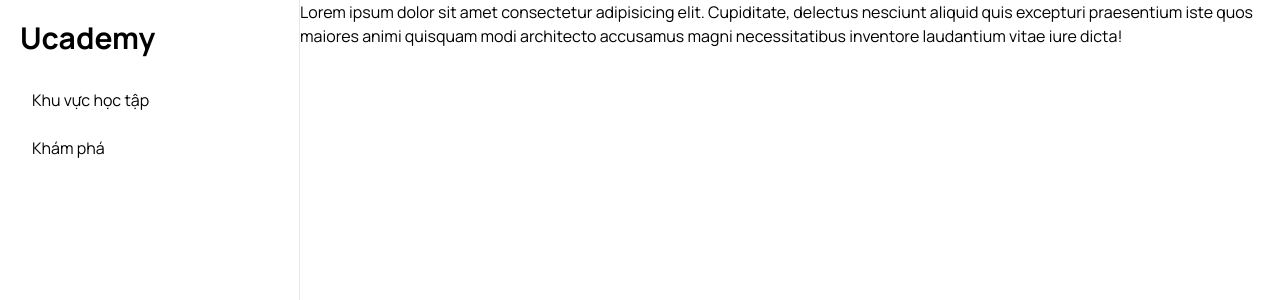
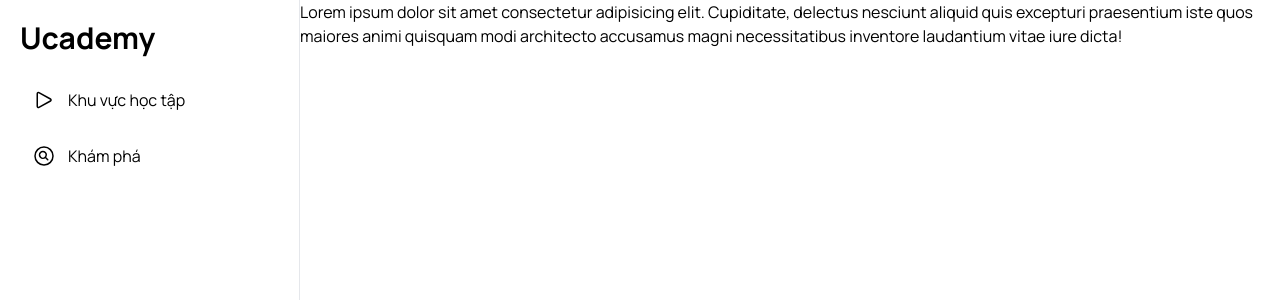
Before and after one commit to baoqp19/ELearning, a Next.js app in the folder my-app/: page / in a window 1280 px wide. Shown: the top 300 px of the page. Built offline with nearby package versions, Linux system fonts and the light colour scheme.

Commit message:
Tối ưu render ra view

```diff
--- /dev/null
+++ b/my-app/src/app/components/icons/IconExplore.tsx
@@ -0,0 +1,19 @@
+import React, { ComponentProps } from 'react'
+
+const IconExplore = (Props: ComponentProps<"svg">) => {
+    return (
+        <svg xmlns="http://www.w3.org/2000/svg"
+            fill="none"
+            viewBox="0 0 24 24"
+            strokeWidth={1.5}
+            stroke="currentColor"
+            className="w-6 h-6">
+            <path
+                strokeLinecap="round"
+                strokeLinejoin="round"
+                d="M15.75 15.75l-2.489-2.489m0 0a3.375 3.375 0 10-4.773-4.773 3.375 3.375 0 004.774 4.774zM21 12a9 9 0 11-18 0 9 9 0 0118 0z" />
+        </svg>
+    )
+}
+
+export default IconExplore
--- /dev/null
+++ b/my-app/src/app/components/icons/IconPlay.tsx
@@ -0,0 +1,22 @@
+import React, { ComponentProps } from 'react'
+
+const IconPlay = (props: ComponentProps<"svg">) => {
+  return (
+    <svg
+      xmlns="http://www.w3.org/2000/svg"
+      fill="none"
+      viewBox="0 0 24 24"
+      strokeWidth={1.5}
+      stroke="currentColor"
+      className="w-6 h-6">
+      <path
+        strokeLinecap="round"
+        strokeLinejoin="round"
+        d="M5.25 5.653c0-.856.917-1.398 1.667-.986l11.54 6.348a1.125 1.125 0 010 1.971l-11.54 6.347a1.125 1.125 0 01-1.667-.985V5.653z"
+      />
+    </svg>
+
+  )
+}
+
+export default IconPlay
--- a/my-app/src/app/components/layouts/Siderbar.tsx
+++ b/my-app/src/app/components/layouts/Siderbar.tsx
@@ -1,3 +1,4 @@
+import { menuItems } from '@/app/constants'
 import React from 'react'
 
 const Siderbar = () => {
@@ -6,19 +7,29 @@
       <a href="/" className="font-bold text-3xl inline-block mb-5">
         Ucademy
       </a>
-            <ul>
-                <MenuItem url="/" title="Khu vực học tập"></MenuItem>
-                <MenuItem url="/explore" title="Khám phá"></MenuItem>
+      <ul className='flex flex-col gap-2'>
+        {
+          menuItems.map((item, index) => (
+            <MenuItem
+              key={index}
+              url={item.url}
+              title={item.title}
+              icon={item.icon}
+            ></MenuItem>
+          ))
+        }
       </ul>
     </div>
   )
 }
 
-function MenuItem({ url = "/", title = "" }: { url: string, title: string }) {
+function MenuItem({ url = "/", title = "", icon }: { url: string, title: string, icon?: React.ReactNode }) {
   return (
     <li>
-            <a href={url} className='p-3 rounded-md flex items-center'>
+      <a href={url} className="p-3 rounded-md flex items-center gap-3 hover:text-primary hover:bg-primary hover:bg-opacity-10 transition-all">
+        {icon}
         {title}
+
       </a>
     </li>
   )
--- /dev/null
+++ b/my-app/src/app/constants/index.tsx
@@ -0,0 +1,19 @@
+import IconExplore from "../components/icons/IconExplore";
+import IconPlay from "../components/icons/IconPlay";
+
+export const menuItems: {
+    url: string,
+    title: string,
+    icon: React.ReactNode,
+}[] = [
+        {
+            url: "/",
+            title: "Khu vực học tập",
+            icon: <IconPlay className="size-5" />,
+        },
+        {
+            url: "/explore",
+            title: "Khám phá",
+            icon: <IconExplore className="size-5" />,
+        },
+    ]
--- a/my-app/src/app/globals.css
+++ b/my-app/src/app/globals.css
@@ -1,15 +1,3 @@
 @tailwind base;
 @tailwind components;
 @tailwind utilities;
-
-body {
-  font-family: var(--font-manrope);
-}
-h1,
-h2,
-h3,
-h4,
-h5,
-h6 {
-  font-family: var(--font-roboto);
-}
--- a/my-app/src/app/layout.tsx
+++ b/my-app/src/app/layout.tsx
@@ -21,7 +21,6 @@
         <div className="wrapper grid grid-cols-[300px,minmax(0,1fr)] h-screen">
           <Siderbar />
 
-
           <main>{children}</main>
         </div>
       </body>
--- a/my-app/tailwind.config.ts
+++ b/my-app/tailwind.config.ts
@@ -2,13 +2,16 @@
 
 const config: Config = {
   content: [
-    "./src/pages/**/*.{js,ts,jsx,tsx,mdx}",
-    "./src/components/**/*.{js,ts,jsx,tsx,mdx}",
     "./src/app/**/*.{js,ts,jsx,tsx,mdx}",
   ],
   theme: {
     extend: {
+      colors: {
+        primary: "#615EFC",
+      },
+
       fontFamily: {
+
          primary: ["var(--font-manrope)"],
       }
     },
```
Lines whose indentation alone changed are shown as unchanged.
